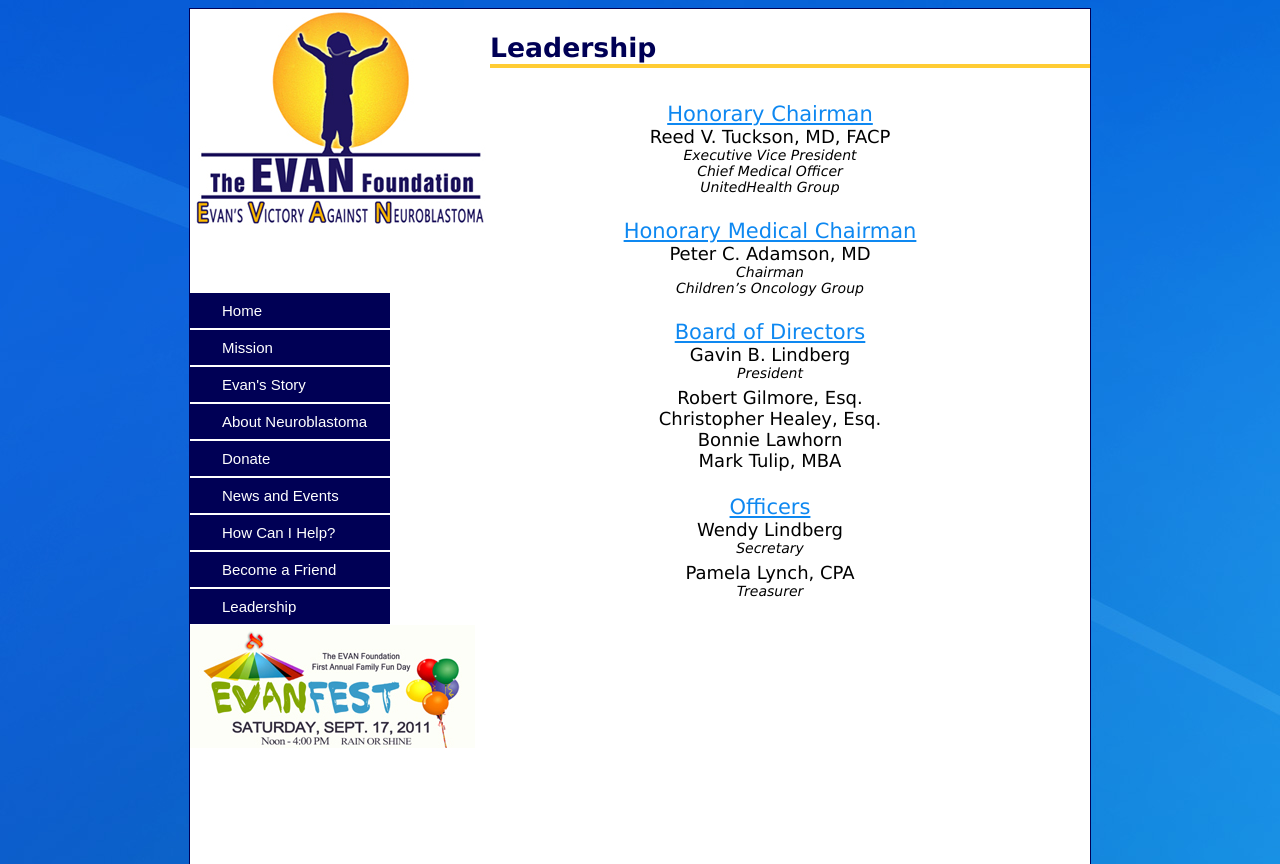
After one commit to richposada/TEF, a Django app: template main/templates/leadership.html in a window 1280 px wide. The commit adds this page. Shown: the top 864 px of the page. Run offline with Django 3.2, Linux system fonts and the light colour scheme; the template is opened without the code that fills it, so the values that code supplies are empty.

Commit message:
Version 1.1

```diff
--- a/main/static/style.css
+++ b/main/static/style.css
@@ -10,8 +10,8 @@ h2{
 	font-family: Verdana, Geneva, Arial, Helvetica, sans-serif;
 	font-size: 20pt;
 	color: #000055;
-	padding-top: 12px;
-	padding-bottom: 3px;
+	padding-top: 1px;
+	padding-bottom: 1px;
 	border-bottom: 4px solid #ffcc33;
 }
 
@@ -19,7 +19,7 @@ h3{
 	font-family: Arial Narrow,Helvetica, sans-serif;
 	font-size: 14pt;
 	color: #0e88f1;
-	padding-bottom: 3px;
+	padding-bottom: 1px;
 }
 
 #comingsoon{
@@ -66,6 +66,45 @@ h3{
 	font-size: 16px;
 	background: #fffff;
 	text-align: left;
+	margin-left:10px;
+}
+
+#ldrtitle{
+	width:90%;
+	font-family: Geneva,Arial,Sans-Serif;
+	font-size: 21px;
+	background: #fffff;
+	text-align: center;
+	text-decoration: underline;
+	color:#0e88f1;
+	margin-left:10px;
+}
+
+#ldrdiv{
+	padding-top: 12px;
+	padding-bottom: 12px;
+}
+
+#ldrnamediv{
+		padding-bottom: 6px;
+}
+
+#ldrtext{
+	width:90%;
+	font-family: Geneva,Arial,Sans-Serif;
+	font-size: 18px;
+	background: #fffff;
+	text-align: center;
+	margin-left:10px;
+}
+
+#ldrital{
+	width:90%;
+	font-family: Geneva,Arial,Sans-Serif;
+	font-size: 14px;
+	font-style:italic;
+	background: #fffff;
+	text-align: center;
 	margin-left:10px;
 }
 
--- a/main/templates/base.html
+++ b/main/templates/base.html
@@ -40,6 +40,7 @@
 	        					<li><a href="/main/events">News and Events</a></li>
 	        					<li><a href="/main/help">How Can I Help?</a></li>
 								<li><a href="/main/friend">Become a Friend</a></li>
+								<li><a href="/main/leadership">Leadership</a></li>
 							</ul>
 						</div>
 						<a href='/main/events'><img src='../static/EvanFest_thumb.jpg' style="border-style: none"/></a>
--- a/main/templates/events.html
+++ b/main/templates/events.html
@@ -1,8 +1,6 @@
 {% extends "base.html" %}
 {% block content %}
 <h2>News and Events</h2>
-<div id='content_text'>
 <img src='../static/Evanfestflyer_600.jpg'/>
 <a href='http://www.google.com/search?aq=0&oq=9008+rosem&sourceid=chrome&ie=UTF-8&q=9008+rosemont+dr+gaithersburg+md' target='_new'><img class='special' src='../static/EVANFEST_directions.gif'/></a>
-</div>
 {% endblock %}
--- /dev/null
+++ b/main/templates/leadership.html
@@ -0,0 +1,41 @@
+{% extends "base.html" %}
+{% block content %}
+<h2>Leadership</h2>
+<div id='ldrdiv'>
+	<div id='ldrtitle'>Honorary Chairman</div>
+	<div id='ldrtext'>Reed V. Tuckson, MD, FACP</div>
+	<div id='ldrital'>Executive Vice President</div>
+	<div id='ldrital'>Chief Medical Officer</div>
+	<div id='ldrital'>UnitedHealth Group</div>
+</div>
+<div id='ldrdiv'>
+	<div id='ldrtitle'>Honorary Medical Chairman</div>
+	<div id='ldrtext'>Peter C. Adamson, MD</div>
+	<div id='ldrital'>Chairman</div>
+	<div id='ldrital'>Children’s Oncology Group</div>
+</div>
+<div id='ldrdiv'>
+	<div id='ldrtitle'>Board of Directors</div>
+	<div id='ldrnamediv'>
+		<div id='ldrtext'>Gavin B. Lindberg</div>
+		<div id='ldrital'>President</div>
+	</div>
+	<div id='ldrtext'>Robert Gilmore, Esq.</div>
+	<div id='ldrtext'>Christopher Healey, Esq.</div>
+	<div id='ldrtext'>Bonnie Lawhorn</div>
+	<div id='ldrtext'>Mark Tulip, MBA</div>
+</div>
+<div id='ldrdiv'>
+	<div id='ldrtitle'>Officers</div>
+	<div id='ldrnamediv'>
+		<div id='ldrtext'>Wendy Lindberg</div>
+		<div id='ldrital'>Secretary</div>
+	</div>
+	<div id='ldrnamediv'>
+		<div id='ldrtext'>Pamela Lynch, CPA</div>
+		<div id='ldrital'>Treasurer</div>
+	</div>
+</div>
+
+
+{% endblock %}
--- a/main/urls.py
+++ b/main/urls.py
@@ -14,6 +14,7 @@ from tef.main.views import friend
 from tef.main.views import thanks
 from tef.main.views import contact_thanks
 from tef.main.views import privacypolicy
+from tef.main.views import leadership
 
 
 urlpatterns = patterns('',
@@ -30,6 +31,7 @@ urlpatterns = patterns('',
 	url(r'thanks', thanks),
 	url(r'contact_thanks', contact_thanks),
 	url(r'privacypolicy', privacypolicy),
-    url(r'^$', comingsoon),
+	url(r'leadership', leadership),
+    url(r'^$', home),
 
 )
--- a/main/views.py
+++ b/main/views.py
@@ -64,6 +64,11 @@ def thanks(request):
 	c = RequestContext(request)
 	return HttpResponse(t.render(c))
 
+def leadership(request):
+	t = loader.get_template("leadership.html")
+	c = RequestContext(request)
+	return HttpResponse(t.render(c))
+
 def contact_thanks(request):
 	t = loader.get_template("contact_thanks.html")
 	c = RequestContext(request)
```
Also changed, not shown: main/static/Evanfestflyer_600.jpg, 3 other files.
